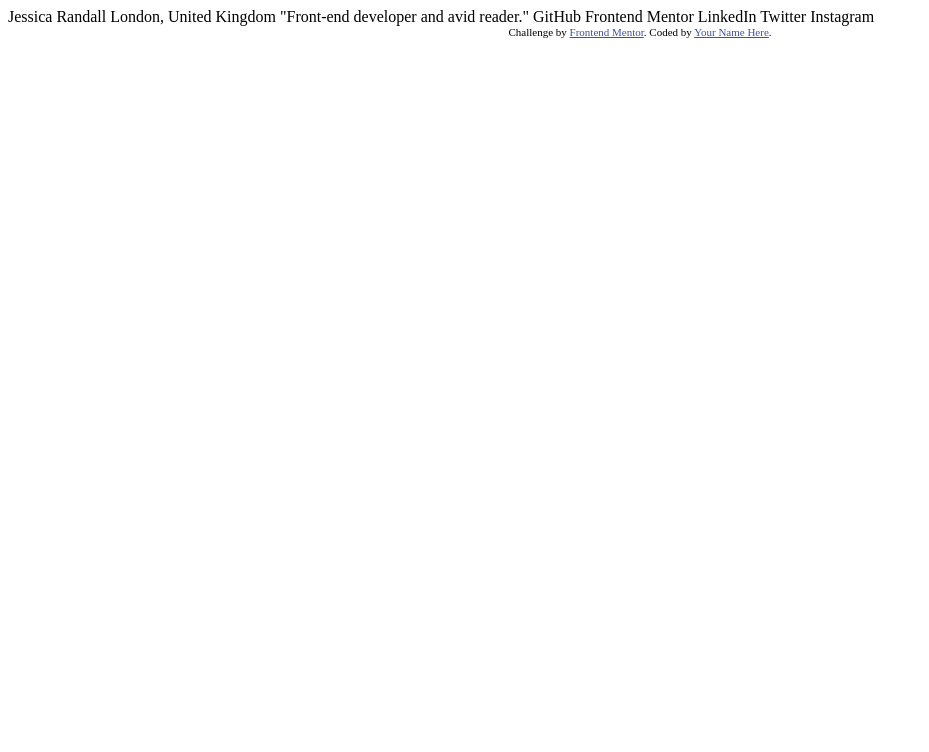
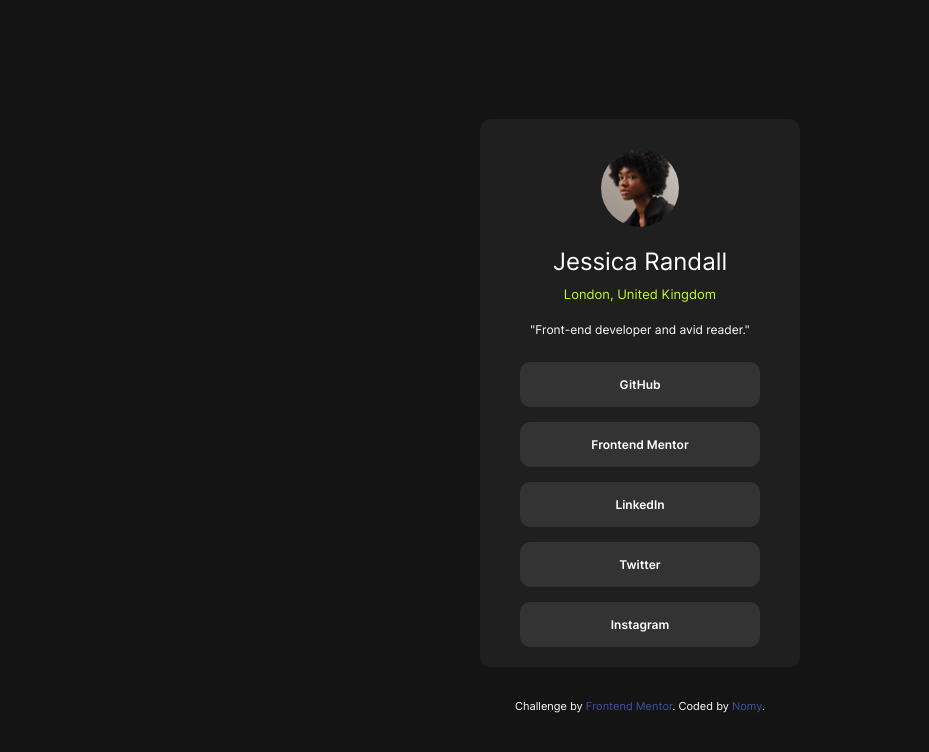
Before and after one commit to Nomylim/SocialLinksProfile, a plain HTML site: page index.html in a window 1280 px wide. Shown: the whole page, without its empty margins (0-929 px from the left). Drawn offline with Linux system fonts and the light colour scheme.

Commit message:
finalisation challenge

```diff
--- a/index.html
+++ b/index.html
@@ -5,30 +5,29 @@
   <meta name="viewport" content="width=device-width, initial-scale=1.0"> <!-- displays site properly based on user's device -->
 
   <link rel="icon" type="image/png" sizes="32x32" href="./assets/images/favicon-32x32.png">
-
+  <link rel="stylesheet" href="style.css">
   <title>Frontend Mentor | Social links profile</title>
 
-  <!-- Feel free to remove these styles or customise in your own stylesheet 👍 -->
-  <style>
-    .attribution { font-size: 11px; text-align: center; }
-    .attribution a { color: hsl(228, 45%, 44%); }
-  </style>
 </head>
 <body>
-
-  Jessica Randall
-  London, United Kingdom
-  "Front-end developer and avid reader."
-
-  GitHub
-  Frontend Mentor
-  LinkedIn
-  Twitter
-  Instagram
-
+  <main>
+    <img src="/assets/images/avatar-jessica.jpeg" alt="Profile photo of Jessica Randall">
+    <h1>Jessica Randall</h1>
+    <h2>London, United Kingdom</h2>
+    <p>"Front-end developer and avid reader."</p>
+    <ul>
+      <li><a href="">GitHub</a></li>
+      <li><a href=""> Frontend Mentor</a></li>
+      <li><a href="">LinkedIn </a></li>
+      <li> <a href="">Twitter</a></li>
+      <li><a href="">Instagram </a></li>
+    </ul>
+</main>
+<footer>
   <div class="attribution">
-    Challenge by <a href="https://www.frontendmentor.io?ref=challenge" target="_blank">Frontend Mentor</a>.
-    Coded by <a href="#">Your Name Here</a>.
+    <p>Challenge by <a href="https://www.frontendmentor.io?ref=challenge" target="_blank">Frontend Mentor</a>.
+    Coded by <a href="https://www.frontendmentor.io/profile/Nomylim">Nomy</a>.</p>
   </div>
+</footer>
 </body>
 </html>
--- /dev/null
+++ b/style.css
@@ -0,0 +1,95 @@
+*{
+    margin: 0;
+    padding: 0;
+}
+
+@font-face {
+    font-family: 'Inter';
+    src: url(/assets/fonts/Inter-VariableFont_slnt\,wght.ttf);
+    font-weight: 400, 600 700;
+}
+
+body{
+    font-family: 'Inter',sans-serif;
+    background-color: hsl(0, 0%, 8%);
+    color: white;
+    display: flex;
+    flex-direction: column;
+    justify-content: center;
+    align-items: center;
+    min-height: 100svh;
+    padding: 1rem;
+    gap: 2rem;
+    text-align: center;
+}
+
+main{
+    background-color: hsl(0, 0%, 12%);
+    border-radius: 10px;
+    display: flex;
+    flex-direction: column;
+    justify-content: center;
+    align-items: center;
+    padding: 10px 30px 10px 30px;
+    max-width: 40rem;
+}
+
+img{
+    border-radius: 200px;
+    max-width: 30%;
+    display: block;
+    margin: 20px 0 20px 0 ;
+}
+
+h1{
+    font-size: 24px;
+    font-weight: 400;
+    margin: 0 0 10px 0 ;
+}
+h2{
+    font-size: 13px;
+    font-weight: 400;
+    color: hsl(75, 94%, 57%);
+}
+
+main p{
+    font-size: 12px;
+    font-weight: 400;
+    margin: 20px;
+}
+
+ul{
+    align-self: stretch;
+    list-style: none;
+    display: flex;
+    flex-direction: column;
+    justify-content: space-between;
+}
+li{
+    background-color: hsl(0, 0%, 20%);
+    border-radius: 10px;
+    padding: 15px;
+    margin: 5px 10px 10px 10px;
+    font-weight: 600;
+    font-size: 12px;
+}
+
+li:hover{
+    background-color: hsl(0, 0%, 8%);
+}
+
+a{
+    color: white;
+    text-decoration: none;
+}
+li:hover a{
+    color: hsl(75, 94%, 57%);
+}
+
+
+
+
+
+
+.attribution { font-size: 11px; text-align: center; }
+.attribution a { color: hsl(228, 45%, 44%); }
```
Also changed, not shown: assets/images/screenshot.JPG (added), 2 other files.
